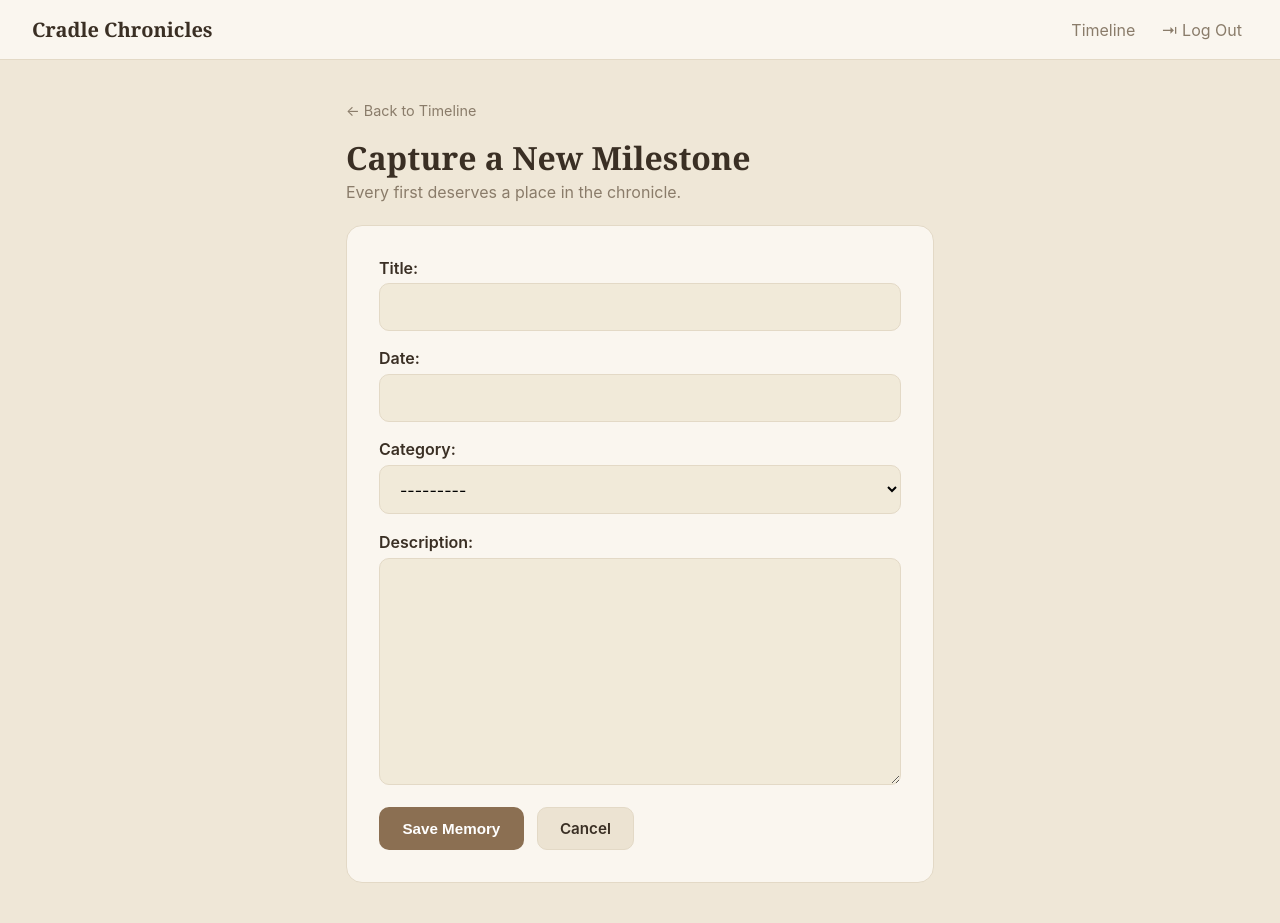
After one commit to hernandez-nick/cradlechronicles, a Django app: page /milestones/create/ in a window 1280 px wide. The commit adds this page. Run offline with Django 5.2, Linux system fonts and the light colour scheme; the visitor is signed in with stand-in values (Sample User, id 1).

Commit message:
updated index and added create view and form

```diff
--- a/cradlechronicles/settings.py
+++ b/cradlechronicles/settings.py
@@ -55,7 +55,7 @@ ROOT_URLCONF = 'cradlechronicles.urls'
 TEMPLATES = [
     {
         'BACKEND': 'django.template.backends.django.DjangoTemplates',
-        'DIRS': [BASE_DIR / 'main_app/templates'],
+        'DIRS': [BASE_DIR / 'templates'],
         'APP_DIRS': True,
         'OPTIONS': {
             'context_processors': [
--- /dev/null
+++ b/main_app/static/css/form.css
@@ -0,0 +1,62 @@
+.form-wrap {
+    max-width: 620px;
+    margin: 2.5rem auto;
+    padding: 0 1rem;
+}
+
+.back {
+    color: var(--muted);
+    text-decoration: none;
+    font-size: .9rem;
+}
+
+.form-wrap h1 {
+    margin: 1rem 0 .2rem;
+    font-size: 2rem;
+}
+
+.sub {
+    color: var(--muted);
+    margin-top: 0;
+}
+
+.form-card {
+    background: var(--card);
+    border: 1px solid var(--line);
+    border-radius: 16px;
+    padding: 2rem;
+    margin-top: 1.4rem;
+}
+
+.form-card p {
+    margin: 0 0 1.1rem;
+}
+
+.form-card label {
+    display: block;
+    font-weight: 600;
+    margin-bottom: .35rem;
+}
+
+.form-card input,
+.form-card select,
+.form-card textarea {
+    width: 100%;
+    padding: .8rem 1rem;
+    border: 1px solid var(--line);
+    border-radius: 10px;
+    background: #f1ead9;
+    font-size: 1rem;
+    font-family: inherit;
+}
+
+.form-card textarea {
+    min-height: 120px;
+    resize: vertical;
+}
+
+.form-actions {
+    display: flex;
+    gap: .8rem;
+    margin-top: .5rem;
+}
--- /dev/null
+++ b/main_app/templates/main_app/milestone_form.html
@@ -0,0 +1,24 @@
+{% extends 'base.html' %}
+{% load static %}
+{% block head %}<link rel="stylesheet" href="{% static 'css/form.css' %}" />{% endblock %}
+{% block content %}
+<section class="form-wrap">
+  <a class="back" href="{% url 'milestone-index' %}">← Back to Timeline</a>
+  {% if object %}
+    <h1>Edit Milestone</h1>
+    <p class="sub">Refine the memory.</p>
+  {% else %}
+    <h1>Capture a New Milestone</h1>
+    <p class="sub">Every first deserves a place in the chronicle.</p>
+  {% endif %}
+
+  <form method="post" class="form-card">
+    {% csrf_token %}
+    {{ form.as_p }}
+    <div class="form-actions">
+      <button type="submit" class="btn primary">Save Memory</button>
+      <a href="{% url 'milestone-index' %}" class="btn secondary">Cancel</a>
+    </div>
+  </form>
+</section>
+{% endblock %}
--- a/main_app/urls.py
+++ b/main_app/urls.py
@@ -5,9 +5,10 @@ from django.contrib import admin
 urlpatterns = [
     path('', views.Home.as_view(), name='home'),
     path('about/', views.about, name='about'),
-    path('milestones/', views.milestones, name='milestones'),
-    path('milestones/<int:milestone_id>/', views.milestone_detail, name='milestone_detail'),
+    path('milestones/', views.milestone_index, name='milestone-index'),
+    path('milestones/<int:milestone_id>/', views.milestone_detail, name='milestone-detail'),
     path('accounts/', include('django.contrib.auth.urls')),
     path('accounts/signup/', views.signup, name='signup'),
+    path('milestones/create/', views.MilestoneCreate.as_view(), name='milestone-create'),
 
 ]
--- a/main_app/views.py
+++ b/main_app/views.py
@@ -4,9 +4,20 @@ from .models import Milestone
 from django.contrib.auth.views import LoginView, LogoutView
 from django.contrib.auth import login
 from django.contrib.auth.forms import UserCreationForm
+from django.contrib.auth.decorators import login_required
+from django.views.generic.edit import CreateView, UpdateView, DeleteView
+from django.contrib.auth.mixins import LoginRequiredMixin
 
 class Home(LoginView):
     template_name = 'home.html'
+
+class MilestoneCreate(LoginRequiredMixin, CreateView):
+    model = Milestone
+    fields = ['title', 'date', 'category', 'description']
+
+    def form_valid(self, form):
+        form.instance.user = self.request.user
+        return super().form_valid(form)
 
 def signup(request):
     error_message = ''
@@ -27,9 +38,12 @@ def home(request):
 def about(request):
     return render(request, 'about.html')
 
-def milestones(request):
-    return render(request, 'milestones/index.html', {'milestones': Milestone.objects.all()})
+@login_required
+def milestone_index(request):
+    milestones = request.user.milestones.all()
+    return render(request, 'milestones/index.html', {'milestones': milestones})
 
+@login_required
 def milestone_detail(request, milestone_id):
     milestone = Milestone.objects.get(id=milestone_id)
     return render(request, 'milestones/detail.html', {'milestone': milestone})
```
Also changed, not shown: main_app/forms.py (added, +16 -0 lines), main_app/static/css/milestones/index.css (added, +79 -0 lines), main_app/templates/milestones/index.html (+24 -32 lines).
